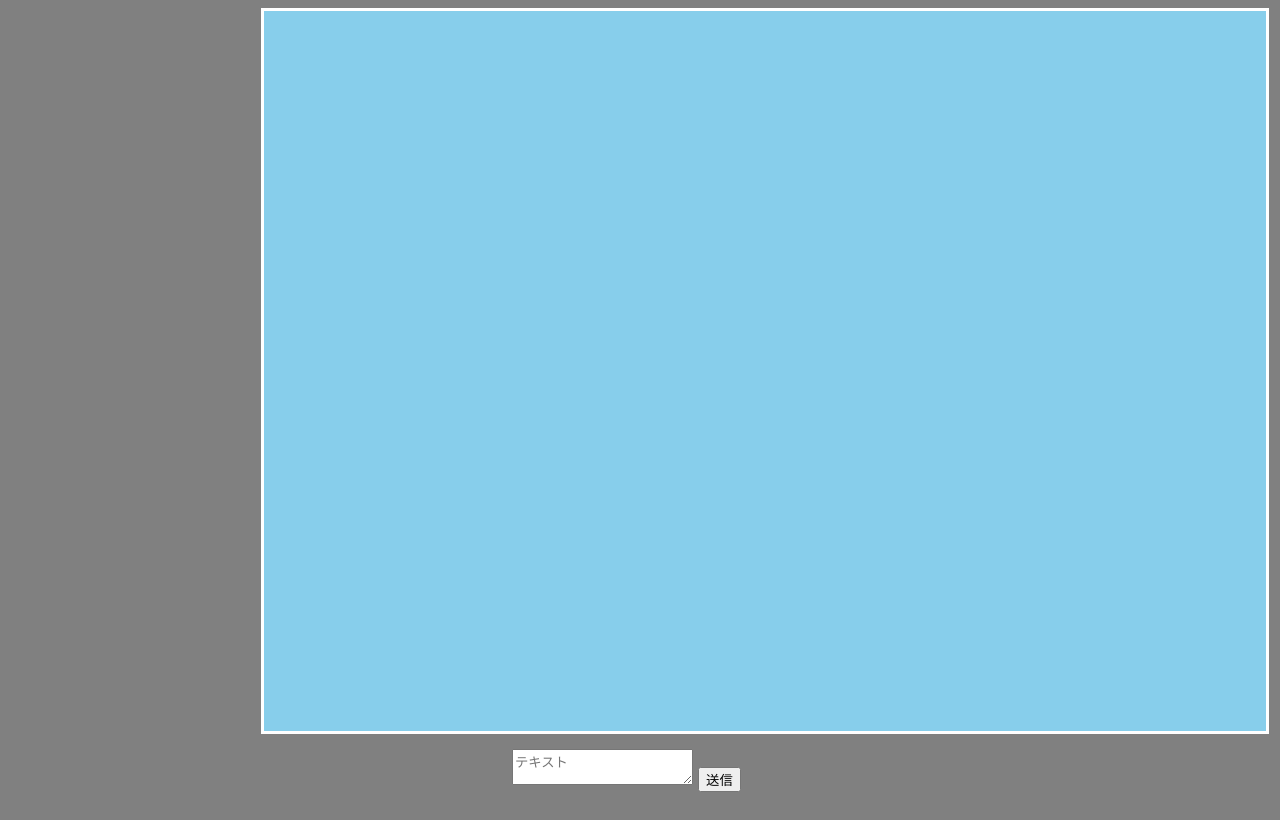
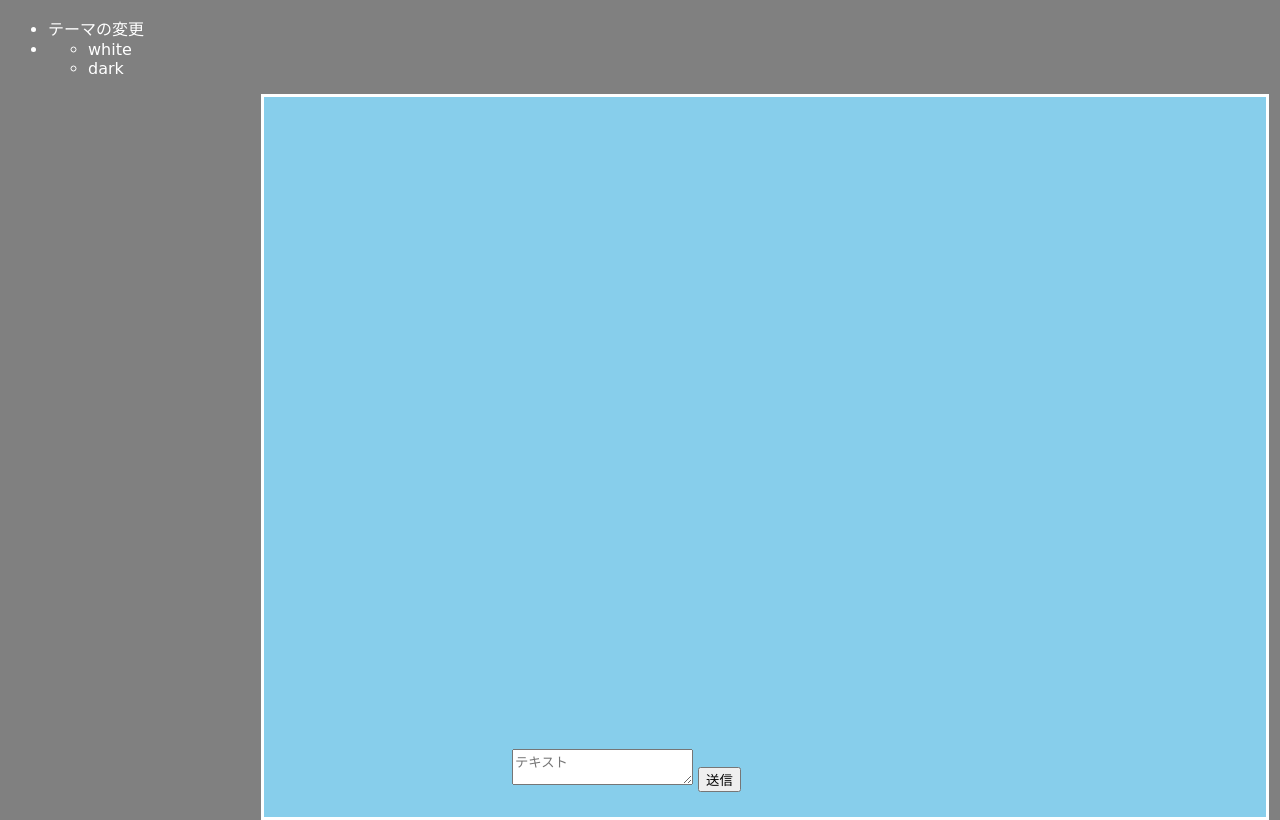
Before and after one commit to nyk9/Chat-App, a plain HTML site: page index.html in a window 1280 px wide. Drawn offline with Linux system fonts and the light colour scheme.

Commit message:
テーマ一覧を表示した

```diff
--- a/index.html
+++ b/index.html
@@ -6,6 +6,18 @@
         <link rel="stylesheet" href="style.css" >
     </head>
     <body>
+        <div id="channel"></div>
+        <div id="theme">
+            <ul class="themeColor">
+                <li>テーマの変更</li>
+                <li>
+                    <ul class="themeColorSub">
+                        <li>white</li>
+                        <li>dark</li>
+                    </ul>
+                </li>
+            </ul>
+        </div>
         <!-- 出力用のフォーム -->
         <div id="output_chat">
         </div>
```
